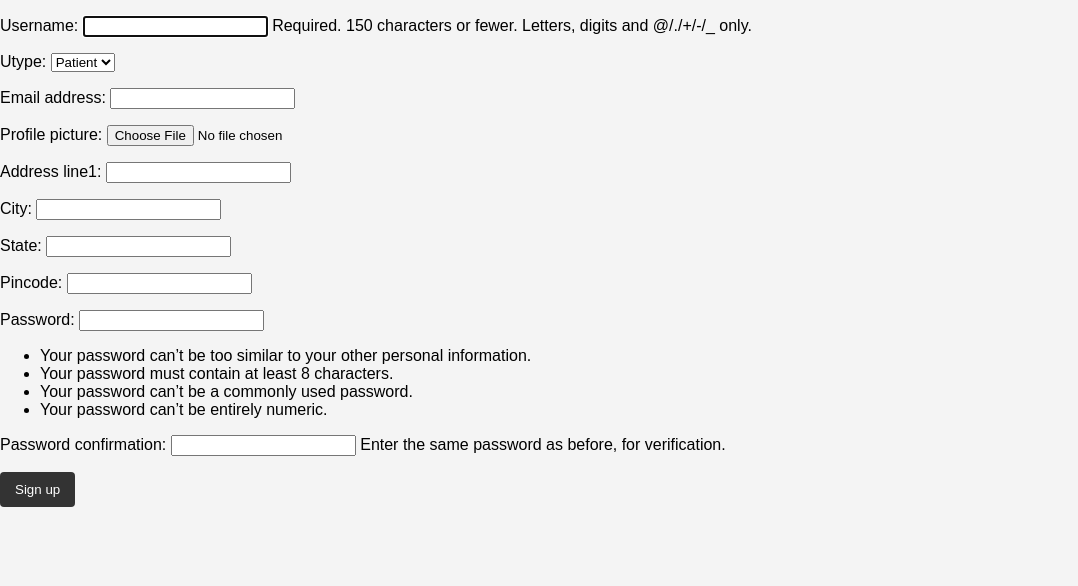
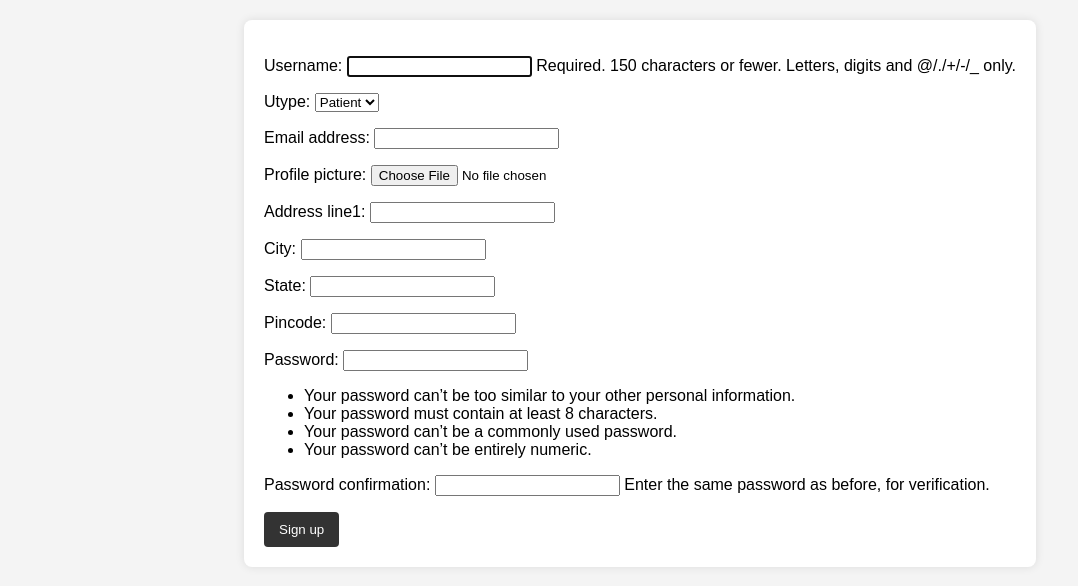
Before and after one commit to CSENGGGEEK/djangotask, a Django app: page /signup/ in a window 1280 px wide. Shown: the part 112-698 px from the top of the page, without its empty margins (0-1078 px from the left). Run offline with Django 4.2, Linux system fonts and the light colour scheme.

```diff
--- a/templates/signup.html
+++ b/templates/signup.html
@@ -18,15 +18,15 @@
             text-align: center;
             padding: 1em;
         }
-/*
+
         form {
-            max-width: 400px;
+            max-width: fit-content;
             margin: 20px auto;
             background-color: #fff;
             padding: 20px;
             border-radius: 8px;
             box-shadow: 0 0 10px rgba(0, 0, 0, 0.1);
-        } */
+        }
 
         button {
             background-color: #333;
```
